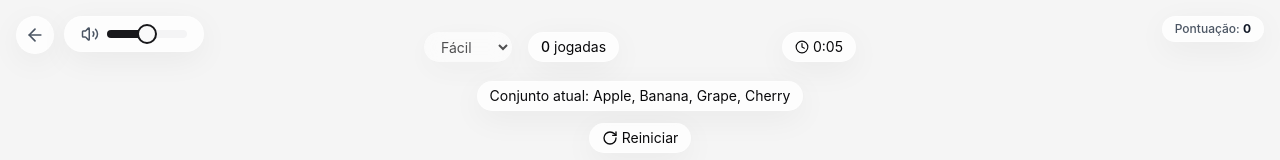
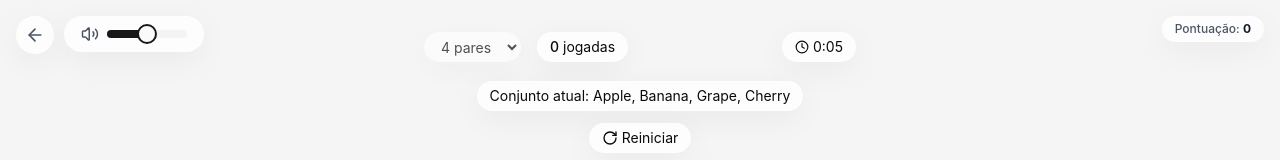
Before and after one commit to DeveloperMatheusH/LumiAprende, a React (Vite) app: page /memory-game in a window 1280 px wide. Shown: the top 160 px of the page. Built offline with nearby package versions, Linux system fonts and the light colour scheme.

Commit message:
Fix: Remove "easy" from memory game
Removes the "easy" difficulty level from the memory game as difficulty levels are not yet defined.

```diff
--- a/src/pages/MemoryGame.tsx
+++ b/src/pages/MemoryGame.tsx
@@ -246,7 +246,9 @@ const MemoryGame: React.FC = () => {
             disabled={gameActive}
           >
             {memoryGameLevels.map(level => (
-              <option key={level.name} value={level.name}>{level.name}</option>
+              <option key={level.name} value={level.name}>
+                {level.name === "Fácil" ? level.pairsCount + " pares" : level.name}
+              </option>
             ))}
           </select>
 
```
